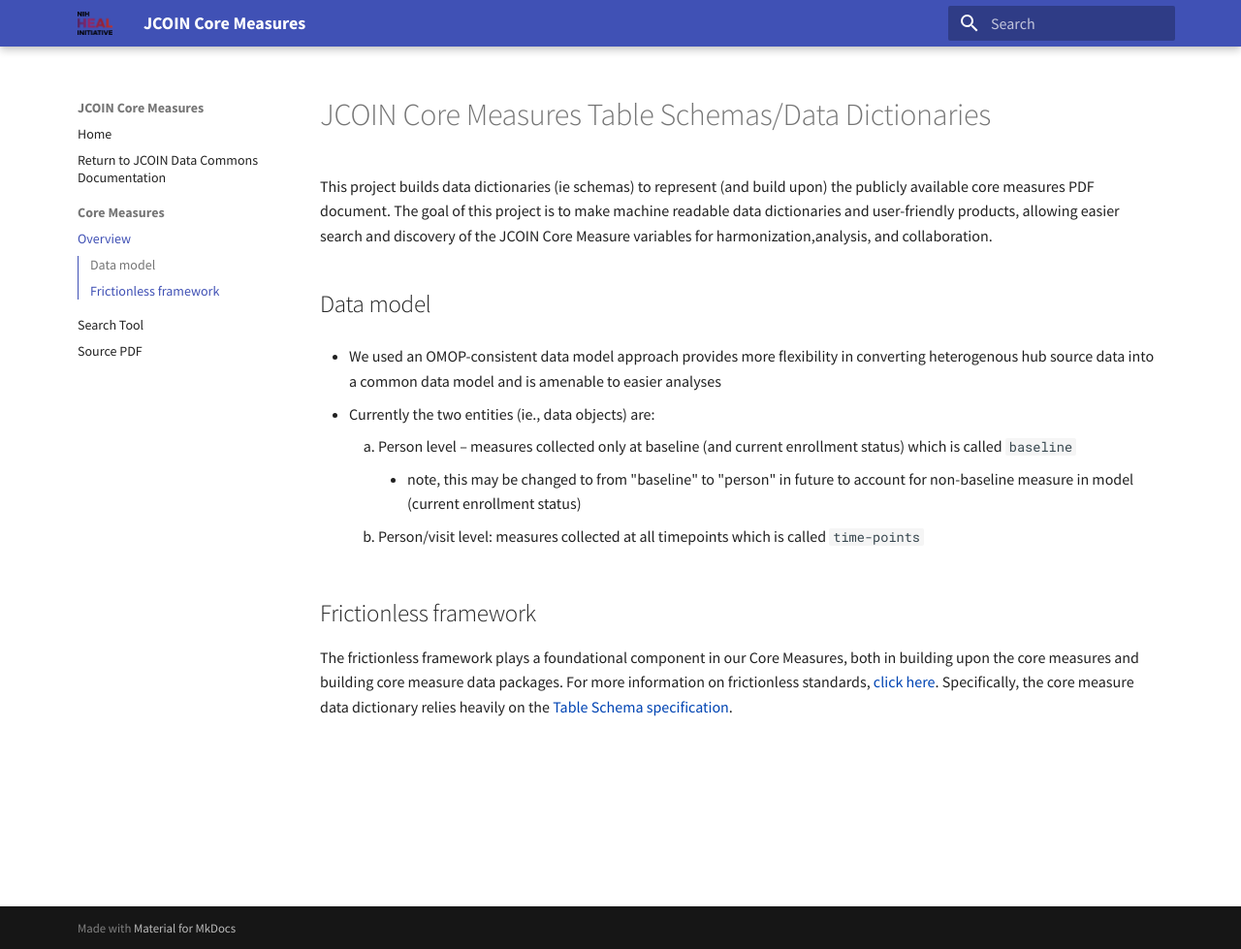
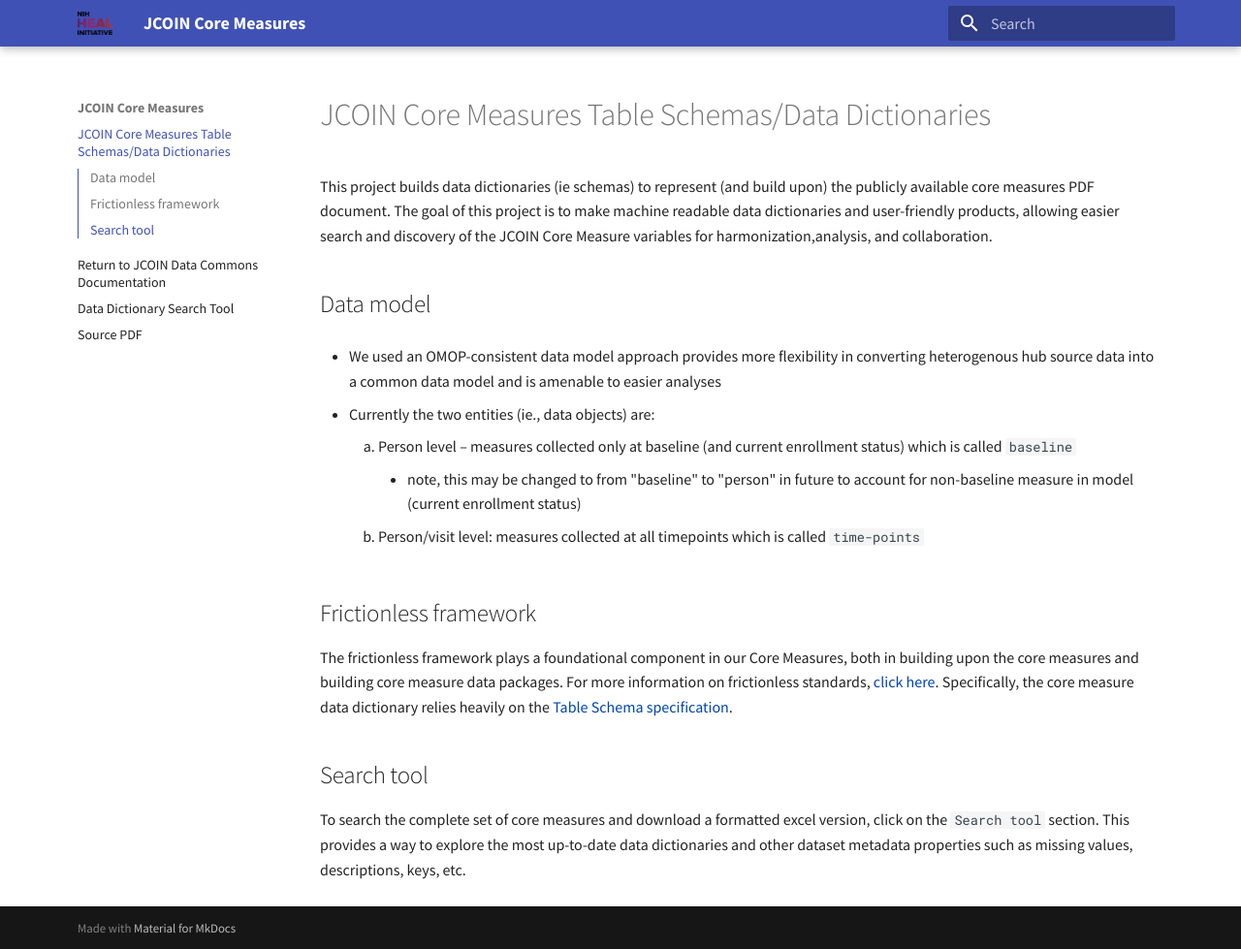
Before and after one commit to jcoin-maarc/JCOIN-Core-Measures, an MkDocs documentation site: the page built from docs/index.md, in a window 1280 px wide and 979 px high. Shown: the whole window at 97% size. Built offline with MkDocs 1.6.1 and Material for MkDocs 9.7.7, drawn with Linux system fonts in a browser that asks for light colours.

Commit message:
updates to mkdocs based on simplified version

```diff
--- a/README.md
+++ b/README.md
@@ -19,6 +19,11 @@ This project builds data dictionaries (ie schemas) to represent (and build upon)
 ## Frictionless framework
 
 The frictionless framework plays a foundational component in our Core Measures, both in building upon the core measures and building core measure data packages. For more information on frictionless standards, [click here](https://specs.frictionlessdata.io/). Specifically, the core measure data dictionary relies heavily on the [Table Schema specification](https://specs.frictionlessdata.io/table-schema).
+
+
+## Search tool
+
+To search the complete set of core measures and download a formatted excel version, click on the `Search tool` section. This provides a way to explore the most up-to-date data dictionaries and other dataset metadata properties such as missing values, descriptions, keys, etc.
 
 --8<-- [end:intro]
 
--- a/mkdocs.yml
+++ b/mkdocs.yml
@@ -2,12 +2,10 @@
 site_name: JCOIN Core Measures
 site_url: https://jcoin-maarc.github.io/JCOIN-Core-Measures
 nav:
-  - Home: index.md
+  - index.md
   - Return to JCOIN Data Commons Documentation: https://jcoin-maarc.github.io/jdc-docs-public/
-  - Core Measures:
-    - Overview: core_measures/index.md
-    - Search Tool: core_measures/search-tool.md
-    - Source PDF: core_measures/source.md
+  - Data Dictionary Search Tool: search-tool.md
+  - Source PDF: source.md
 
 theme:
   name: material
```
Also changed, not shown: docs/search-tool.md (renamed from docs/core_measures/search-tool.md, +0 -2 lines), docs/index.md (renamed from docs/core_measures/index.md), docs/source.md (renamed from docs/core_measures/source.md).
